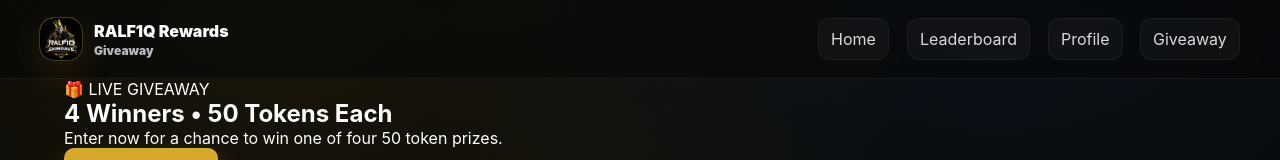
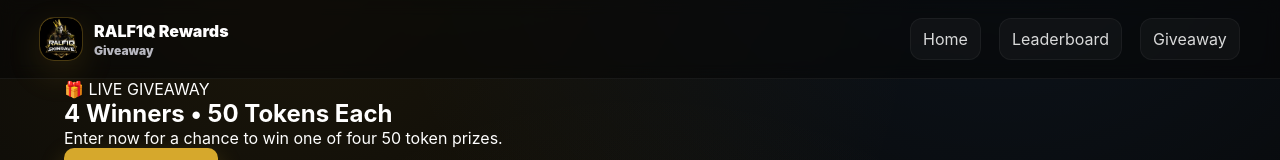
Before and after one commit to Ralf1qSerious/ralf1qleaderboard, a plain HTML site: page giveaway/index.html in a window 1280 px wide. Shown: the top 160 px of the page. Drawn offline with Linux system fonts and the light colour scheme; a script that the page names is missing.

Commit message:
Update index.html

```diff
--- a/giveaway/index.html
+++ b/giveaway/index.html
@@ -33,7 +33,6 @@
       <div class="navlinks">
         <a class="nav-pill" href="/">Home</a>
         <a class="nav-pill" href="/leaderboard/">Leaderboard</a>
-        <a class="nav-pill" href="/profile/">Profile</a>
         <a class="nav-pill" href="/giveaway/">Giveaway</a>
       </div>
     </div>
@@ -207,4 +206,5 @@
 
   <script type="module" src="/assets/js/giveaway.js"></script>
 </body>
+
 </html>
```
